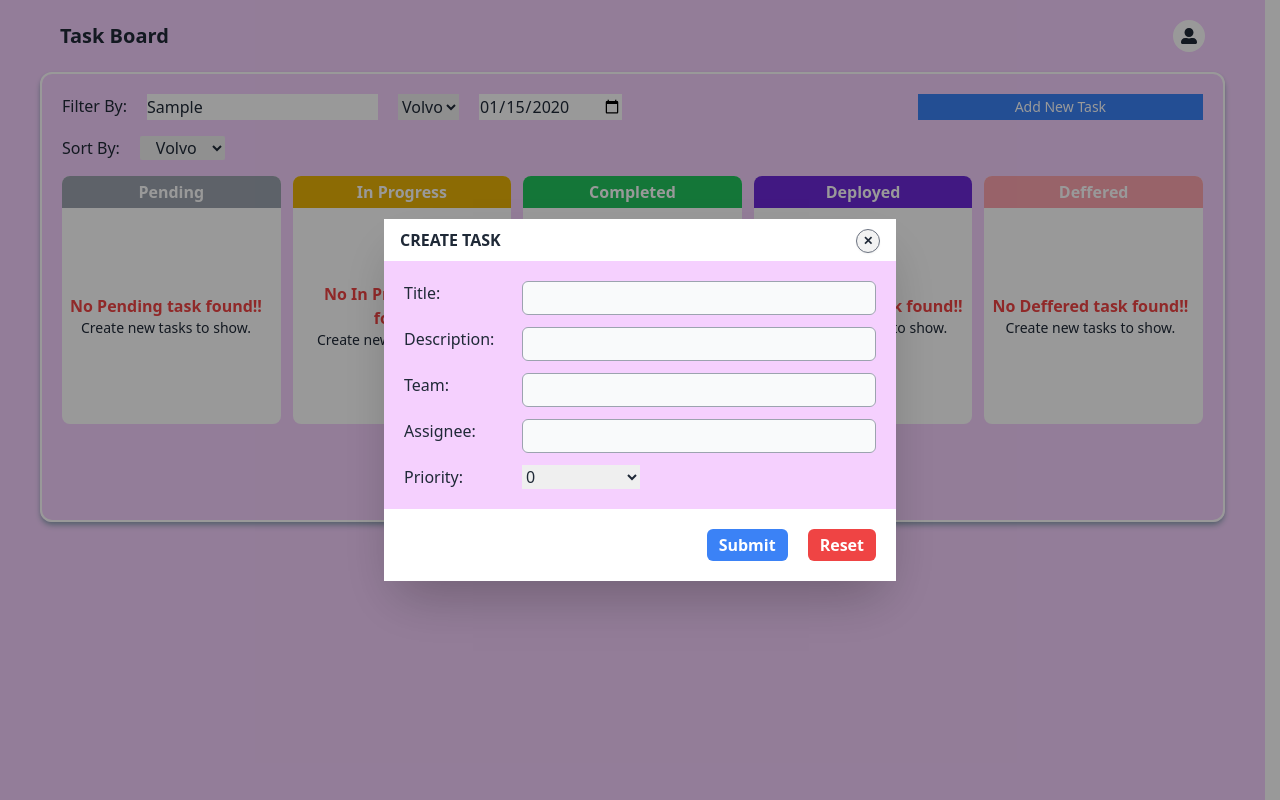
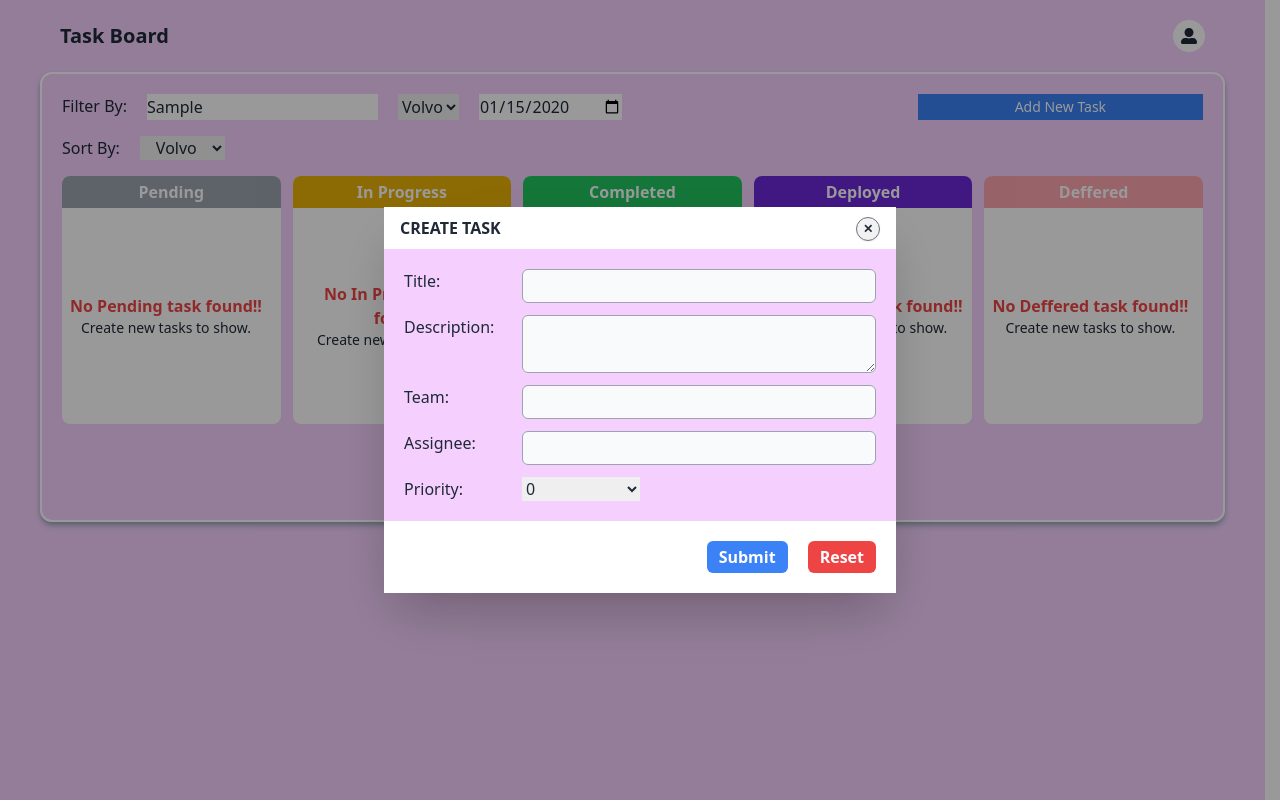
Before and after one commit to Rakibul-98/task-tracker, a React (Vite) app: page / in a window 1280 px wide. Both pictures are taken after typing "Sample", "2020-01-15" into the empty fields and a click on the button "Add New Task". Built offline with nearby package versions, Linux system fonts and the light colour scheme.

Commit message:
task update completed

```diff
--- a/src/pages/Home/components/Forms/TaskForm.jsx
+++ b/src/pages/Home/components/Forms/CreateTaskForm.jsx
@@ -3,7 +3,7 @@ import { useForm } from "react-hook-form"
 import toast from "react-hot-toast"
 
 
-function TaskForm() {
+function CreateTaskForm() {
 
     const { register, handleSubmit, reset } = useForm()
     const onSubmit = (data) => {
@@ -20,7 +20,6 @@ function TaskForm() {
         existingTasks.push(newTask);
         localStorage.setItem("taskList", JSON.stringify(existingTasks));
         reset();
-        document.getElementById("my_modal_3").close();
         toast.success('New task created successfully!');
         setTimeout(function(){
             location.reload();
@@ -42,7 +41,7 @@ function TaskForm() {
                     </div>
                     <div className="grid grid-cols-4 mb-3">
                         <label>Description:</label>
-                        <input className=" col-span-3 py-1 px-2 rounded-md bg-gray-50 border border-gray-400 outline-none" type="text" {...register("description")} required />
+                        <textarea className=" col-span-3 py-1 px-2 rounded-md bg-gray-50 border border-gray-400 outline-none" type="text" {...register("description")} required />
                     </div>
                     <div className="grid grid-cols-4 mb-3">
                         <label>Team:</label>
@@ -70,4 +69,4 @@ function TaskForm() {
     )
 }
 
-export default TaskForm
+export default CreateTaskForm
--- a/src/pages/Home/components/Forms/EditTaskForm.jsx
+++ b/src/pages/Home/components/Forms/EditTaskForm.jsx
@@ -1,48 +1,43 @@
 /* eslint-disable react/prop-types */
+import { useForm } from "react-hook-form";
+import toast from "react-hot-toast";
 
-import { useForm } from "react-hook-form"
-import toast from "react-hot-toast"
+export default function EditTaskForm({ task, onUpdate }) {
 
-export default function EditTaskForm({ tasks, setTasks }) {
-    const { register, handleSubmit, reset } = useForm({
-        // defaultValues: {
-        //     title: tasks.title,
-        //     description: tasks.description,
-        //     team: tasks.team,
-        //     assignee: tasks.assignee,
-        //     priority: tasks.priority
-        // }
-    })
+    const { register, handleSubmit, reset } = useForm({ defaultValues: task });
+
     const onSubmit = (data) => {
-        const newTask = {
-            id: Math.floor(Math.random() * 1000000000),
-            title: data.title,
-            description: data.description,
-            team: data.team,
-            assignee: data.assignee,
+        const updatedTask = {
+            ...task,
             priority: data.priority,
-            status: "Pending"
-        }
-        setTasks([...tasks, newTask])
+            status: data.status
+        };
+
+        onUpdate(updatedTask);
         reset();
-        toast.success('New task created successfully!');
-    }
+        toast.success('Task updated successfully!');
+        setTimeout(function(){
+            location.reload();
+        }, 500);
+    };
+
     const handleReset = () => {
-        reset()
+        reset(task);
         toast.success('Form reset successful!');
     };
+
     return (
         <div className="">
             <form onSubmit={handleSubmit(onSubmit)}>
-                <div className=" bg-fuchsia-200 p-5 form-control">
+                <div className="bg-fuchsia-200 p-5 form-control">
                     <label>Title:</label>
-                    <input className=" col-span-3 py-1 px-2 rounded-md bg-gray-50 border border-gray-400 outline-none" type="text" {...register("title")} required />
+                    <input className="col-span-3 py-1 mt-1 mb-3 px-2 rounded-md bg-gray-200 border border-gray-400 outline-none text-gray-500" type="text" value={task.title} disabled />
                     <label>Description:</label>
-                    <input className=" col-span-3 py-1 px-2 rounded-md bg-gray-50 border border-gray-400 outline-none" type="text" {...register("description")} required />
-                    <label >Team:</label>
-                    <input className=" col-span-3 py-1 px-2 rounded-md bg-gray-50 border border-gray-400 outline-none" type="text" {...register("team")} required />
+                    <textarea className="col-span-3 py-1 mt-1 mb-3 px-2 rounded-md bg-gray-200 border border-gray-400 outline-none text-gray-500" type="text" value={task.description} disabled />
+                    <label>Team:</label>
+                    <input className="col-span-3 py-1 mt-1 mb-3 px-2 rounded-md bg-gray-200 border border-gray-400 outline-none text-gray-500" type="text" value={task.team} disabled />
                     <label>Assignee:</label>
-                    <input className=" col-span-3 py-1 px-2 rounded-md bg-gray-50 border border-gray-400 outline-none" type="text" {...register("assignee")} required />
+                    <input className="col-span-3 py-1 px-2 mt-1 rounded-md bg-gray-200 border border-gray-400 outline-none text-gray-500" type="text" value={task.assignee} disabled />
                     <div className="flex justify-between mt-5">
                         <div className="flex items-center">
                             <label>Priority: </label>
@@ -54,7 +49,7 @@ export default function EditTaskForm({ tasks, setTasks }) {
                         </div>
                         <div>
                             <label>Status: </label>
-                            <input className="w-[100px] py-1 px-2 rounded-md bg-gray-50 border border-gray-400 outline-none" type="text"/>
+                            <input className="w-[100px] py-1 px-2 rounded-md border border-gray-400 outline-none" type="text" {...register("status")} required />
                         </div>
                     </div>
                 </div>
@@ -64,5 +59,5 @@ export default function EditTaskForm({ tasks, setTasks }) {
                 </div>
             </form>
         </div>
-    )
+    );
 }
--- a/src/pages/Home/components/TaskCard/TaskCard.jsx
+++ b/src/pages/Home/components/TaskCard/TaskCard.jsx
@@ -1,6 +1,6 @@
 /* eslint-disable react/prop-types */
 import { BsThreeDotsVertical } from "react-icons/bs";
-import OptionModal from "./modals/OptionModal";
+import OptionModal from "../modals/OptionModal";
 
 function TaskCard({ task, handleConfirmDelete}) {
   const { id, title, priority, description, assignee, status } = task;
@@ -17,7 +17,7 @@ function TaskCard({ task, handleConfirmDelete}) {
       <div className="flex justify-between mb-3">
         <p className="font-bold">@{assignee}</p>
         <button className="bg-blue-500 text-white px-1" onClick={()=>document.getElementById(optionModalId).showModal()}><BsThreeDotsVertical /></button>
-        <OptionModal id={id} handleConfirmDelete={handleConfirmDelete} title={title} optionModalId={optionModalId}/>
+        <OptionModal task={task} handleConfirmDelete={handleConfirmDelete} optionModalId={optionModalId}/>
       </div>
       <p className="bg-blue-500 text-white px-3 rounded-[4px] w-fit font-semibold">{status}</p>
     </div>
--- a/src/pages/Home/components/TaskCard/modals/EditModal.jsx
+++ /dev/null
@@ -1,21 +0,0 @@
-/* eslint-disable react/prop-types */
-
-import EditTaskForm from "../../Forms/EditTaskForm";
-
-export default function EditModal({ editModalId }) {
-    return (
-        <div>
-            <dialog id={editModalId} className="modal">
-                <div className="modal-box rounded-none p-0 w-5/12">
-                    <div className="flex justify-between items-center py-2 px-4">
-                        <h3 className="uppercase font-bold">edit task</h3>
-                        <form method="dialog">
-                            <button className="btn btn-xs btn-circle border-gray-500">✕</button>
-                        </form>
-                    </div>
-                    <EditTaskForm />
-                </div>
-            </dialog>
-        </div>
-    )
-}
--- a/src/pages/Home/components/TaskContainer/TaskCategoryCard.jsx
+++ b/src/pages/Home/components/TaskContainer/TaskCategoryCard.jsx
@@ -2,10 +2,10 @@
 
 import TaskCategory from "./TaskCategory";
 
-function TaskCategoryCard({taskCat}) {
+function TaskCategoryCard({ taskCat }) {
 
-  const {type, bg} = taskCat;
-  const tasks = JSON.parse(localStorage.getItem("taskList")) ||[];
+  const { type, bg } = taskCat;
+  const tasks = JSON.parse(localStorage.getItem("taskList")) || [];
   const matchingTasks = tasks.filter(task => task.status === type);
 
   return (
--- a/src/pages/Home/components/TaskContainer/TaskContainer.jsx
+++ b/src/pages/Home/components/TaskContainer/TaskContainer.jsx
@@ -1,4 +1,4 @@
-import TaskForm from "../Forms/TaskForm"
+import CreateTaskForm from "../Forms/CreateTaskForm"
 import TaskCategoryCard from "./TaskCategoryCard"
 
 function TaskContainer() {
@@ -34,7 +34,7 @@ function TaskContainer() {
                                 <button className="btn btn-xs btn-circle border-gray-500">✕</button>
                             </form>
                         </div>
-                        <TaskForm />
+                        <CreateTaskForm />
                     </div>
                 </dialog>
             </div>
--- a/src/pages/Home/components/TaskCard/modals/DeleteModal.jsx
+++ b/src/pages/Home/components/modals/DeleteModal.jsx
@@ -1,6 +1,9 @@
 /* eslint-disable react/prop-types */
 
-export default function DeleteModal({ deleteModalId, handleConfirmDelete, id, title }) {
+export default function DeleteModal({ deleteModalId, handleConfirmDelete, task }) {
+
+    const {id, title} = task;
+
     return (
         <dialog id={deleteModalId} className="modal">
             <div className="modal-box p-0 rounded-none w-4/12">
--- /dev/null
+++ b/src/pages/Home/components/modals/EditModal.jsx
@@ -0,0 +1,35 @@
+/* eslint-disable react/prop-types */
+
+import { useEffect, useState } from "react";
+import EditTaskForm from "../Forms/EditTaskForm";
+
+export default function EditModal({ editModalId, task }) {
+    const [tasks, setTasks] = useState([]);
+
+    useEffect(() => {
+        const storedTasks = JSON.parse(localStorage.getItem("taskList")) || [];
+        setTasks(storedTasks);
+    }, []);
+
+    const updateTask = (updatedTask) => {
+        const updatedTasks = tasks.map(task => task.id === updatedTask.id ? updatedTask : task);
+        setTasks(updatedTasks);
+        localStorage.setItem("taskList", JSON.stringify(updatedTasks));
+    };
+
+    return (
+        <div>
+            <dialog id={editModalId} className="modal">
+                <div className="modal-box rounded-none p-0 w-5/12">
+                    <div className="flex justify-between items-center py-2 px-4">
+                        <h3 className="uppercase font-bold">edit task</h3>
+                        <form method="dialog">
+                            <button className="btn btn-xs btn-circle border-gray-500">✕</button>
+                        </form>
+                    </div>
+                    <EditTaskForm onUpdate={updateTask} task={task}/>
+                </div>
+            </dialog>
+        </div>
+    )
+}
```
Also changed, not shown: src/pages/Home/components/TaskContainer/TaskCategory.jsx (+6 -6 lines), src/pages/Home/components/modals/OptionModal.jsx (renamed from src/pages/Home/components/TaskCard/modals/OptionModal.jsx, +12 -4 lines).
